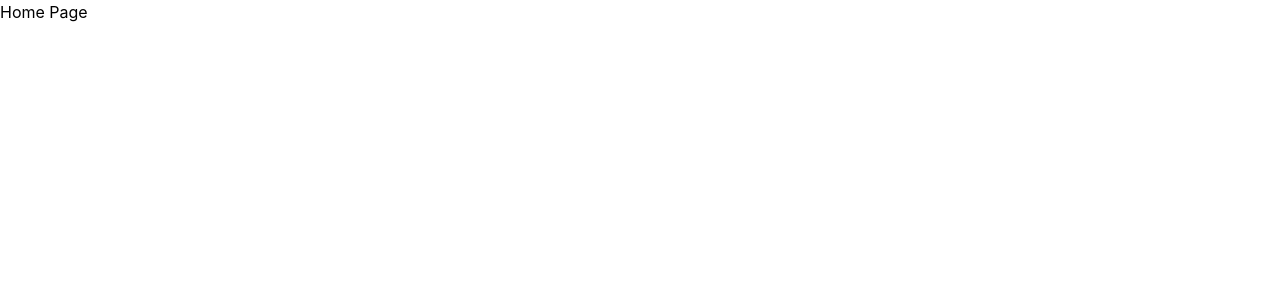
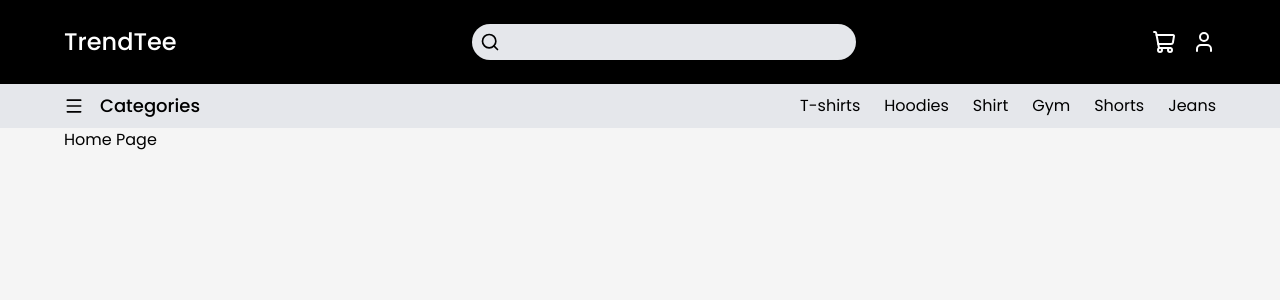
Before and after one commit to phyominpaing/TrendTee, a React (Vite) app in the folder client/: page / in a window 1280 px wide. Shown: the top 300 px of the page. Built offline with nearby package versions, Linux system fonts and the light colour scheme.

Commit message:
style/client navbar & secondary navbar ui

```diff
--- /dev/null
+++ b/client/src/common/Navbar.tsx
@@ -0,0 +1,13 @@
+import SecondaryBar from "../components/SecondaryBar"
+import Topbar from "../components/Topbar"
+
+const Navbar = () => {
+  return (
+    <nav>
+        <Topbar />
+        <SecondaryBar/>
+    </nav>
+  )
+}
+
+export default Navbar
--- /dev/null
+++ b/client/src/common/SearchBox.tsx
@@ -0,0 +1,17 @@
+import { Search } from "lucide-react";
+
+const SearchBox = () => {
+  return (
+    <div className="w-96 relative">
+      <form action="">
+        <input
+          type="text"
+          className="bg-gray-200  focus:outline-none py-2 ps-10 text-black text-sm w-full rounded-full"
+        />
+        <Search size={20} className="absolute top-2 left-2 text-black" />
+      </form>
+    </div>
+  );
+};
+
+export default SearchBox;
--- /dev/null
+++ b/client/src/components/SecondaryBar.tsx
@@ -0,0 +1,23 @@
+import { Menu } from "lucide-react";
+
+const categories = ["T-shirts", "Hoodies", "Shirt", "Gym", "Shorts", "Jeans"];
+const SecondaryBar = () => {
+  return (
+    <main className="text-black bg-gray-200 py-2">
+      <div className="max-w-6xl mx-auto flex items-center justify-between">
+        <div className="flex items-center gap-4">
+          <Menu size={20} />
+          <p className="text-lg font-medium">Categories</p>
+        </div>
+
+        <div className="flex items-center gap-6 text-base">
+          {categories.map((category, index) => (
+            <p key={index}>{category}</p>
+          ))}
+        </div>
+      </div>
+    </main>
+  );
+};
+
+export default SecondaryBar;
--- /dev/null
+++ b/client/src/components/Topbar.tsx
@@ -0,0 +1,19 @@
+import { ShoppingCart, User } from "lucide-react";
+import SearchBox from "../common/SearchBox";
+
+const Topbar = () => {
+  return (
+    <main className="text-white bg-black py-6">
+      <div className="max-w-6xl mx-auto flex items-center justify-between">
+        <h2 className="text-2xl font-medium">TrendTee</h2>
+        <SearchBox />
+        <div className="flex items-center gap-4">
+          <ShoppingCart size={24} />
+          <User size={24} />
+        </div>
+      </div>
+    </main>
+  );
+};
+
+export default Topbar;
--- a/client/src/index.css
+++ b/client/src/index.css
@@ -1 +1,10 @@
+@import url("https://fonts.googleapis.com/css2?family=Montserrat:ital,wght@0,100..900;1,100..900&family=Poppins:ital,wght@0,100;0,200;0,300;0,400;0,500;0,600;0,700;0,800;0,900;1,100;1,200;1,300;1,400;1,500;1,600;1,700;1,800;1,900&display=swap");
 @import "tailwindcss";
+
+body {
+  margin: 0;
+  font-family: "Poppins", sans-serif;
+  -webkit-font-smoothing: antialiased;
+  -moz-osx-font-smoothing: grayscale;
+  background-color: #f5f5f5;
+}
--- a/client/src/layouts/Main.tsx
+++ b/client/src/layouts/Main.tsx
@@ -1,9 +1,15 @@
-import { Outlet } from 'react-router'
+import { Outlet } from "react-router";
+import Navbar from "../common/Navbar";
 
 const Main = () => {
   return (
-   <Outlet/>
-  )
-}
+    <section>
+      <Navbar />
+      <main className="max-w-6xl mx-auto">
+        <Outlet />
+      </main>
+    </section>
+  );
+};
 
-export default Main
+export default Main;
```
